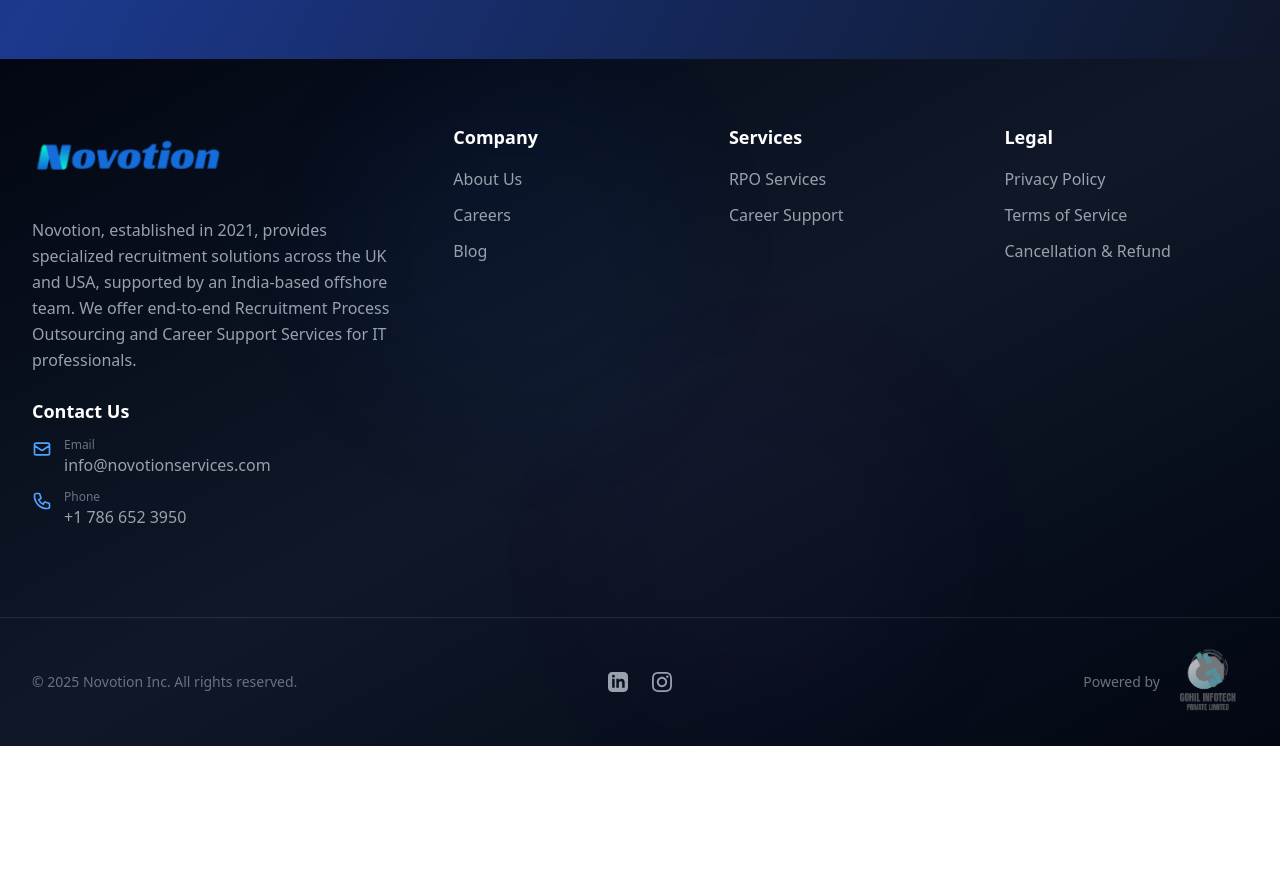
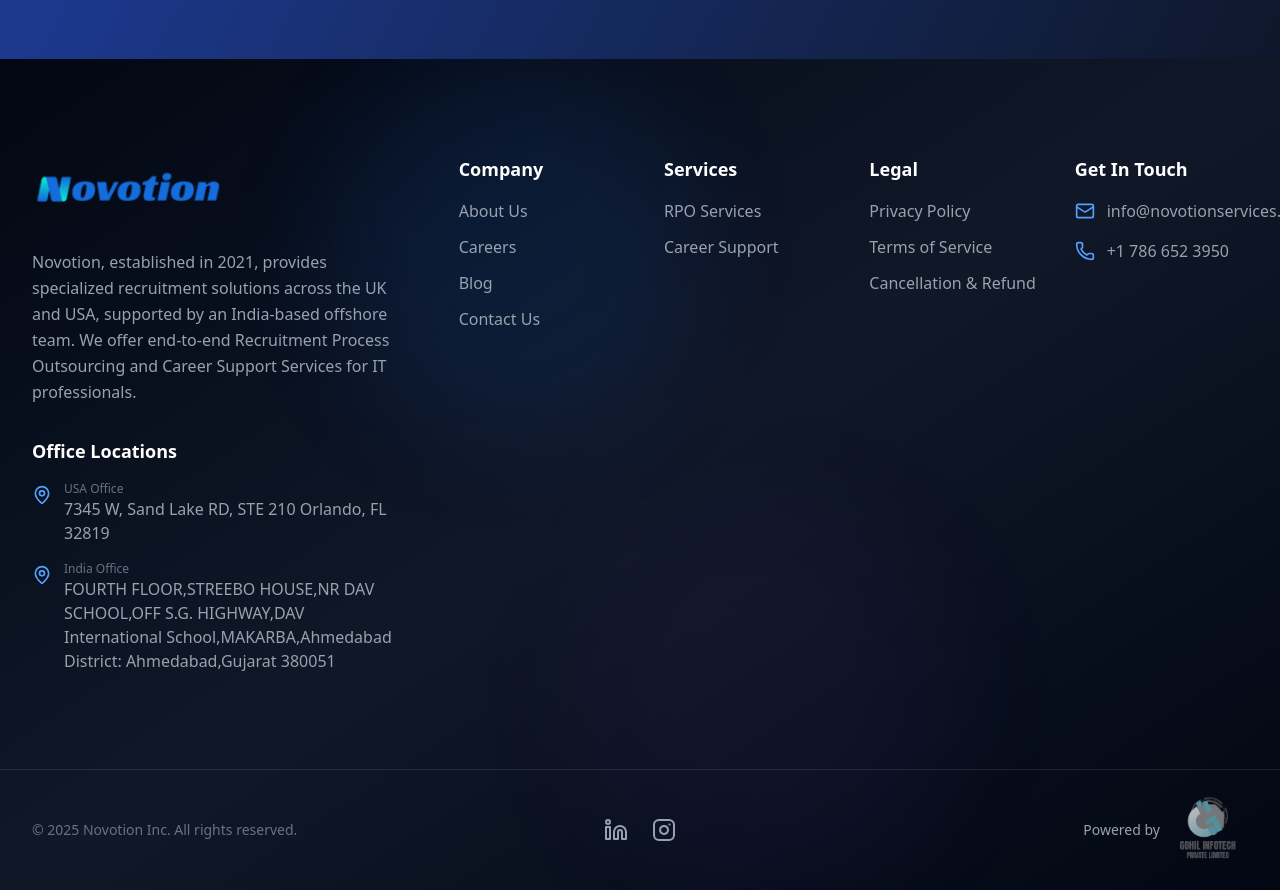
Before and after one commit to sheshansinh/finalnovotion, a Next.js app: page /terms in a window 1280 px wide. Shown: the part 2400-3290 px from the top of the page. Before the commit the page ends 3146 px from the top, so only its background shows below. Built offline with nearby package versions, Linux system fonts and the light colour scheme.

Commit message:
location added

```diff
--- a/src/components/Footer.jsx
+++ b/src/components/Footer.jsx
@@ -1,12 +1,21 @@
 "use client";
 
 import React, { useState, useEffect } from "react";
-import Link from "next/link";
+// Removed import Link from "next/link";
+import { Send, Mail, Phone, MapPin, Linkedin, Instagram } from 'lucide-react'; // Using lucide-react for cleaner icons
+
+// Function to safely show a non-blocking message instead of using alert()
+const showMessage = (message) => {
+    console.log(message);
+    // In a production app, you would use a Toast/Snackbar component here.
+};
 
 const NovotionFooter = () => {
   const [isVisible, setIsVisible] = useState(false);
   const [email, setEmail] = useState("");
+  const [isSubmitting, setIsSubmitting] = useState(false);
 
+  // Intersection Observer for animation visibility
   useEffect(() => {
     const observer = new IntersectionObserver(
       (entries) => {
@@ -33,8 +42,15 @@
 
   const handleSubscribe = (e) => {
     e.preventDefault();
-    console.log("Subscribing:", email);
+    if (!email || isSubmitting) return;
+
+    setIsSubmitting(true);
+    // Mock subscription logic
+    setTimeout(() => {
+      showMessage(`Thank Tyou for subscribing, ${email}!`);
       setEmail("");
+      setIsSubmitting(false);
+    }, 1500);
   };
 
   const footerLinks = {
@@ -42,10 +58,13 @@
       { label: "About Us", href: "/about" },
       { label: "Careers", href: "/careers" },
       { label: "Blog", href: "/blog" },
+      { label: "Contact Us", href: "/contect" }, // Added Contact Us link
     ],
     services: [
       { label: "RPO Services", href: "/services/rpo" },
       { label: "Career Support", href: "/services/career-support" },
+      // Added links to utilize the space fully
+
     ],
     legal: [
       { label: "Privacy Policy", href: "/privacy" },
@@ -54,49 +73,45 @@
     ],
   };
 
-  const contactInfo = [
+  // 1. Immediate Contact Info (Email and Phone) - MOVED TO RIGHT SIDE
+  const immediateContact = [
     {
-      icon: (
-        <svg className="w-5 h-5" fill="none" stroke="currentColor" viewBox="0 0 24 24">
-          <path strokeLinecap="round" strokeLinejoin="round" strokeWidth={2} d="M3 8l7.89 5.26a2 2 0 002.22 0L21 8M5 19h14a2 2 0 002-2V7a2 2 0 00-2-2H5a2 2 0 00-2 2v10a2 2 0 002 2z" />
-        </svg>
-      ),
+      icon: <Mail className="w-5 h-5" />,
       label: "Email",
       value: "info@novotionservices.com",
-      href: "mailto:info@novotionservices.com"
+      href: "mailto:info@novotionservices.com",
     },
     {
-      icon: (
-        <svg className="w-5 h-5" fill="none" stroke="currentColor" viewBox="0 0 24 24">
-          <path strokeLinecap="round" strokeLinejoin="round" strokeWidth={2} d="M3 5a2 2 0 012-2h3.28a1 1 0 01.948.684l1.498 4.493a1 1 0 01-.502 1.21l-2.257 1.13a11.042 11.042 0 005.516 5.516l1.13-2.257a1 1 0 011.21-.502l4.493 1.498a1 1 0 01.684.949V19a2 2 0 01-2 2h-1C9.716 21 3 14.284 3 6V5z" />
-        </svg>
-      ),
+      icon: <Phone className="w-5 h-5" />,
       label: "Phone",
       value: "+1 786 652 3950",
-      href: "tel:+17866523950"
+      href: "tel:+17866523950",
     },
+  ];
 
+  // 2. Office Locations - STAYING ON LEFT SIDE
+  const officeLocations = [
+    {
+      label: "USA Office",
+      value: "7345 W, Sand Lake RD, STE 210 Orlando, FL 32819",
+      href: "https://www.google.com/maps/place/7345+W+Sand+Lake+Rd,+Orlando,+FL+32819,+USA/@28.4508988,-81.4825085,17z/data=!3m1!4b1!4m6!3m5!1s0x88e77f8cdcae4e5b:0x36b85d1a8f629306!8m2!3d28.4508988!4d-81.4825085!16s%2Fg%2F11lf3twcjq?entry=ttu&g_ep=EgoyMDI1MTEwMi4wIKXMDSoASAFQAw%3D%3D",
+    },
+    {
+      label: "India Office",
+      value: "FOURTH FLOOR,STREEBO HOUSE,NR DAV SCHOOL,OFF S.G. HIGHWAY,DAV International School,MAKARBA,Ahmedabad District: Ahmedabad,Gujarat 380051",
+      href: "https://www.google.com/maps/place/Streebo+House/@22.9937284,72.50161,17z/data=!3m1!4b1!4m6!3m5!1s0x395e9ac2f7b9ff45:0x6780bb57e87d072c!8m2!3d22.9937284!4d72.50161!16s%2Fg%2F1hc4r7_jm?entry=ttu&g_ep=EgoyMDI1MTEwMi4wIKXMDSoASAFQAw%3D%3D",
+    },
   ];
 
   const socialLinks = [
-
     {
       name: "LinkedIn",
-      icon: (
-        <svg className="w-5 h-5" fill="currentColor" viewBox="0 0 24 24">
-          <path d="M19 0h-14c-2.761 0-5 2.239-5 5v14c0 2.761 2.239 5 5 5h14c2.762 0 5-2.239 5-5v-14c0-2.761-2.238-5-5-5zm-11 19h-3v-11h3v11zm-1.5-12.268c-.966 0-1.75-.79-1.75-1.764s.784-1.764 1.75-1.764 1.75.79 1.75 1.764-.783 1.764-1.75 1.764zm13.5 12.268h-3v-5.604c0-3.368-4-3.113-4 0v5.604h-3v-11h3v1.765c1.396-2.586 7-2.777 7 2.476v6.759z" />
-        </svg>
-      ),
+      icon: <Linkedin className="w-6 h-6" />,
       href: "https://www.linkedin.com/company/novotion-services/?originalSubdomain=in",
     },
-
     {
       name: "Instagram",
-      icon: (
-        <svg className="w-5 h-5" fill="currentColor" viewBox="0 0 24 24">
-          <path d="M12 2.163c3.204 0 3.584.012 4.85.07 3.252.148 4.771 1.691 4.919 4.919.058 1.265.069 1.645.069 4.849 0 3.205-.012 3.584-.069 4.849-.149 3.225-1.664 4.771-4.919 4.919-1.266.058-1.644.07-4.85.07-3.204 0-3.584-.012-4.849-.07-3.26-.149-4.771-1.699-4.919-4.92-.058-1.265-.07-1.644-.07-4.849 0-3.204.013-3.583.07-4.849.149-3.227 1.664-4.771 4.919-4.919 1.266-.057 1.645-.069 4.849-.069zm0-2.163c-3.259 0-3.667.014-4.947.072-4.358.2-6.78 2.618-6.98 6.98-.059 1.281-.073 1.689-.073 4.948 0 3.259.014 3.668.072 4.948.2 4.358 2.618 6.78 6.98 6.98 1.281.058 1.689.072 4.948.072 3.259 0 3.668-.014 4.948-.072 4.354-.2 6.782-2.618 6.979-6.98.059-1.28.073-1.689.073-4.948 0-3.259-.014-3.667-.072-4.947-.196-4.354-2.617-6.78-6.979-6.98-1.281-.059-1.69-.073-4.949-.073zm0 5.838c-3.403 0-6.162 2.759-6.162 6.162s2.759 6.163 6.162 6.163 6.162-2.759 6.162-6.163c0-3.403-2.759-6.162-6.162-6.162zm0 10.162c-2.209 0-4-1.79-4-4 0-2.209 1.791-4 4-4s4 1.791 4 4c0 2.21-1.791 4-4 4zm6.406-11.845c-.796 0-1.441.645-1.441 1.44s.645 1.44 1.441 1.44c.795 0 1.439-.645 1.439-1.44s-.644-1.44-1.439-1.44z" />
-        </svg>
-      ),
+      icon: <Instagram className="w-6 h-6" />,
       href: "https://www.instagram.com/novotioninc_/?hl=en",
     },
   ];
@@ -106,170 +121,183 @@
       id="footer-container"
       className="relative bg-gradient-to-br from-gray-950 via-gray-900 to-gray-950 text-white overflow-hidden"
     >
-      {/* Animated Background Elements */}
+      {/* Background gradient animations */}
       <div className="absolute inset-0 overflow-hidden pointer-events-none">
-        <div className="absolute top-0 left-1/4 w-64 h-64 md:w-96 md:h-96 bg-blue-500/5 rounded-full blur-3xl animate-pulse"></div>
+        <div className="absolute top-0 left-1/4 w-96 h-96 bg-blue-500/10 rounded-full blur-3xl animate-pulse"></div>
         <div
-          className="absolute bottom-0 right-1/4 w-64 h-64 md:w-96 md:h-96 bg-purple-500/5 rounded-full blur-3xl animate-pulse"
+          className="absolute bottom-0 right-1/4 w-96 h-96 bg-purple-500/10 rounded-full blur-3xl animate-pulse"
           style={{ animationDelay: "1s" }}
         ></div>
       </div>
 
       {/* Main Footer Content */}
-      <div className="relative max-w-7xl mx-auto px-4 sm:px-6 lg:px-8 py-8 md:py-12 lg:py-16">
-        <div className="grid grid-cols-1 md:grid-cols-2 lg:grid-cols-12 gap-8 lg:gap-12">
+      <div className="relative max-w-7xl mx-auto px-4 sm:px-6 lg:px-8 py-16 lg:py-24">
+        {/* Main Grid: 4-column (Brand/Office) + 8-column (Links/Contact/Newsletter) */}
+        <div className="grid grid-cols-1 md:grid-cols-2 lg:grid-cols-12 gap-10 lg:gap-16">
 
-          {/* Brand Section - Takes full width on mobile */}
+          {/* Column 1 (lg:col-span-4): Brand, Description, and Office Addresses (Addresses stay here) */}
           <div
             className={`lg:col-span-4 transform transition-all duration-700 ${
-              isVisible
-                ? "translate-x-0 opacity-100"
-                : "-translate-x-10 opacity-0"
+              isVisible ? "translate-x-0 opacity-100" : "-translate-x-10 opacity-0"
             }`}
           >
-            <Link href="/" className="inline-block group mb-4 md:mb-6">
+            {/* Logo - using <a> tag */}
+            <a href="/" className="inline-block group mb-4 md:mb-6">
               <img
+                // Placeholder image for consistency; use your actual logo path here
                 src="/logo/cropped-novotion_01-e1738178048480 (1).png"
                 alt="Novotion"
-                width={160}
-                height={36}
+                width={180}
+                height={40}
                 className="w-40 md:w-44 lg:w-48 h-auto transition-transform duration-300 group-hover:scale-105"
+                onError={(e) => { e.target.onerror = null; e.target.src = "https://placehold.co/180x40/1f2937/FFFFFF?text=NOVOTION"; }}
               />
-            </Link>
+            </a>
 
-            <p className="text-gray-400 leading-relaxed mb-4 md:mb-6 text-sm md:text-base">
+            <p className="text-gray-400 leading-relaxed mb-8 text-sm md:text-base max-w-md">
               Novotion, established in 2021, provides specialized recruitment
               solutions across the UK and USA, supported by an India-based
               offshore team. We offer end-to-end Recruitment Process Outsourcing
               and Career Support Services for IT professionals.
             </p>
 
-            {/* Contact Info - Mobile Optimized */}
-            <div className="space-y-2 md:space-y-3 mb-6">
-              <h3 className="text-white font-semibold text-base md:text-lg mb-3">Contact Us</h3>
-              {contactInfo.map((contact, index) => (
+            {/* Office Locations - STAYS HERE */}
+            <div className="space-y-4">
+                <h3 className="text-white font-semibold text-base md:text-lg mb-4">
+                  Office Locations
+                </h3>
+                {officeLocations.map((office, index) => (
                     <a
                         key={index}
-                  href={contact.href}
+                        href={office.href}
+                        target="_blank"
+                        rel="noopener noreferrer"
                         className="flex items-start gap-3 text-gray-400 hover:text-blue-400 transition-colors duration-300 group"
                     >
-                  <div className="flex-shrink-0 mt-0.5 text-blue-400 group-hover:text-blue-300">
-                    {contact.icon}
+                        <div className="flex-shrink-0 mt-1 text-blue-400 group-hover:text-blue-300">
+                            <MapPin className="w-5 h-5" />
                         </div>
                         <div className="min-w-0">
-                    <p className="text-xs text-gray-500">{contact.label}</p>
-                    <p className="text-sm md:text-base break-words">{contact.value}</p>
+                            <p className="text-xs text-gray-500">{office.label}</p>
+                            <p className="text-sm md:text-base break-words font-medium">
+                                {office.value}
+                            </p>
                         </div>
                     </a>
                 ))}
             </div>
-
           </div>
 
-          {/* Links Section - Better mobile grid */}
-          <div className="md:col-span-1 lg:col-span-8 grid grid-cols-1 sm:grid-cols-3 gap-6 md:gap-8">
+          {/* Column 2 (lg:col-span-8): Links and Contact/Newsletter */}
+          <div className="md:col-span-1 lg:col-span-8">
+            {/* Inner Grid: 3 Link Columns + 1 Contact/Newsletter Column (total 4 columns for full utilization) */}
+            <div className="grid grid-cols-2 sm:grid-cols-4 gap-x-6 gap-y-10 md:gap-x-8 md:gap-y-0">
+
+              {/* Link Columns (Company, Services, Legal) */}
               {Object.keys(footerLinks).map((sectionKey, index) => (
                 <div
                   key={sectionKey}
                   className={`transform transition-all duration-700 ${
-                  isVisible
-                    ? "translate-y-0 opacity-100"
-                    : "translate-y-10 opacity-0"
+                    isVisible ? "translate-y-0 opacity-100" : "translate-y-10 opacity-0"
                   }`}
                   style={{ transitionDelay: `${(index + 1) * 100}ms` }}
                 >
-                <h3 className="text-white font-semibold mb-3 md:mb-4 text-base md:text-lg">
+                  <h3 className="text-white font-bold mb-4 text-base md:text-lg">
                     {sectionKey.charAt(0).toUpperCase() + sectionKey.slice(1)}
                   </h3>
-                <ul className="space-y-2 md:space-y-3">
+                  <ul className="space-y-3">
                     {footerLinks[sectionKey].map((link) => (
                       <li key={link.label}>
-                      <Link
+                        {/* Using <a> tag */}
+                        <a
                           href={link.href}
-                        className="text-gray-400 hover:text-blue-400 transition-colors duration-300 text-sm md:text-base block"
+                          className="text-gray-400 hover:text-blue-400 transition-colors duration-300 text-sm md:text-base block hover:pl-1"
                         >
                           {link.label}
-                      </Link>
+                        </a>
                       </li>
                     ))}
                   </ul>
                 </div>
               ))}
+
+              {/* 4th Column: Immediate Contact (Email/Phone) and Newsletter (Fills the last column space) */}
+              <div
+                className={`col-span-2 sm:col-span-1 transform transition-all duration-700 ${
+                  isVisible ? "translate-y-0 opacity-100" : "translate-y-10 opacity-0"
+                }`}
+                style={{ transitionDelay: "400ms" }}
+              >
+                {/* Immediate Contact (Email/Phone) - MOVED HERE */}
+                <h3 className="text-white font-bold mb-4 text-base md:text-lg">
+                  Get In Touch
+                </h3>
+                <div className="space-y-4 mb-8">
+                    {immediateContact.map((contact, index) => (
+                        <a
+                            key={index}
+                            href={contact.href}
+                            target="_blank"
+                            rel="noopener noreferrer"
+                            className="flex items-center gap-3 text-gray-400 hover:text-blue-400 transition-colors duration-300 group"
+                        >
+                            <div className="flex-shrink-0 text-blue-400 group-hover:text-blue-300">
+                                {contact.icon}
+                            </div>
+                            <p className="text-sm md:text-base break-words font-medium">
+                                {contact.value}
+                            </p>
+                        </a>
+                    ))}
+                </div>
+
+
+              </div>
+            </div>
           </div>
         </div>
       </div>
 
-      {/* Bottom Bar - Copyright, Social, Powered By */}
+      {/* Bottom Bar - Perfectly Aligned and Balanced */}
       <div className="relative border-t border-white/10">
-        <div className="max-w-7xl mx-auto px-4 sm:px-6 lg:px-8 py-4 md:py-6">
+        <div className="max-w-7xl mx-auto px-4 sm:px-6 lg:px-8 py-5">
+          <div className="flex flex-col md:grid md:grid-cols-3 md:items-center md:justify-between md:gap-4 text-center md:text-left">
 
-          {/* Mobile: Stacked layout */}
-          <div className="flex flex-col space-y-4 md:hidden">
+            {/* Copyright */}
+            <p className="text-sm text-gray-500 order-3 md:order-1 mt-4 md:mt-0">
+              &copy; 2025 Novotion Inc. All rights reserved.
+            </p>
+
             {/* Social Links */}
-            <div className="flex justify-center gap-4">
+            <div className="flex justify-center gap-6 order-2 md:order-2">
               {socialLinks.map((social) => (
                 <a
                   key={social.name}
                   href={social.href}
                   aria-label={social.name}
-                  className="text-gray-400 hover:text-blue-400 transition-colors duration-300 transform hover:scale-110"
+                  target="_blank"
+                  rel="noopener noreferrer"
+                  className="text-gray-400 hover:text-blue-400 transition-transform duration-300 transform hover:scale-125"
                 >
                   {social.icon}
                 </a>
               ))}
             </div>
 
-            {/* Copyright */}
-            <p className="text-center text-xs text-gray-500">
-              &copy; 2025 Novotion. All rights reserved.
-            </p>
-
             {/* Powered By */}
-            <div className="flex items-center justify-center gap-2 text-xs text-gray-500">
-              <span>Powered by</span>
+            <div className="flex items-center justify-center md:justify-end gap-2 text-sm text-gray-500 order-1 md:order-3">
+              <span className="text-gray-400">Powered by</span>
+              <a href="https://gohilinfotech.com/" target="_blank" rel="noopener noreferrer">
+                {/* Fallback/Placeholder for the GIPL Logo */}
                 <img
                   src="/logo/GIPL_Vertical Logo.png"
-                alt="Novotion"
+                  alt="Gohil Infotech"
                   className="h-20 opacity-70 hover:opacity-100 transition-opacity"
-              />
-            </div>
-          </div>
-
-          {/* Tablet & Desktop: Three-column layout */}
-          <div className="hidden md:grid md:grid-cols-3 md:items-center md:gap-4">
-            {/* Left: Copyright */}
-            <p className="text-sm text-gray-500 text-left">
-              &copy; 2025 Novotion Inc. All rights reserved.
-            </p>
-
-            {/* Center: Social Links */}
-            <div className="flex justify-center gap-5 lg:gap-6">
-              {socialLinks.map((social) => (
-                <a
-                  key={social.name}
-                  href={social.href}
-                  aria-label={social.name}
-                  className="text-gray-400 hover:text-blue-400 transition-colors duration-300 transform hover:scale-110"
-                >
-                  {social.icon}
-                </a>
-              ))}
-            </div>
-
-            {/* Right: Powered By */}
-            <div className="flex items-center justify-end gap-2 text-sm text-gray-500">
-              <span>Powered by</span>
-              <a href="https://gohilinfotech.com/">
-              <img
-                src="/logo/GIPL_Vertical Logo.png"
-                alt="Novotion"
-                className="h-20 opacity-70 hover:opacity-100 transition-opacity"
+                  onError={(e) => { e.target.onerror = null; e.target.src = "https://placehold.co/100x32/1f2937/9CA3AF?text=GIPL"; }}
                 />
               </a>
             </div>
-
           </div>
-
         </div>
       </div>
     </footer>
```
Lines whose indentation alone changed are shown as unchanged.
